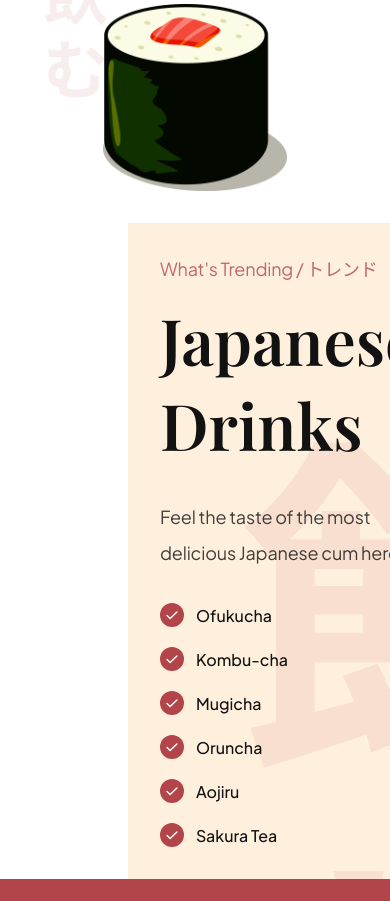
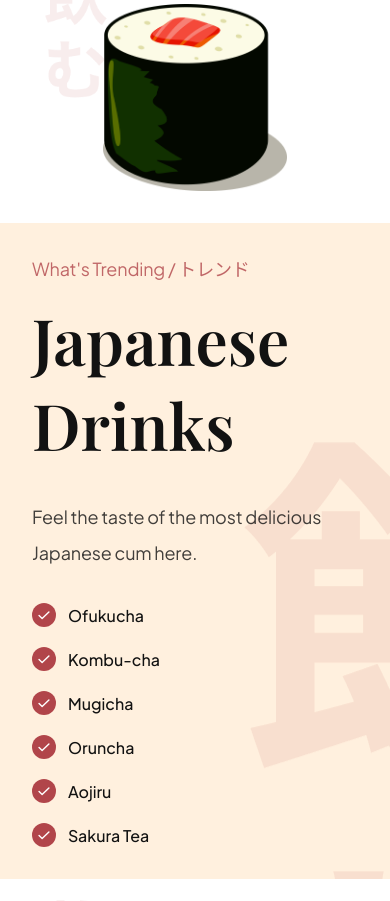
Before and after one commit to Osimitzu/sushiVanillaProject, a website built with Vite: page index.html in a window 390 px wide. Shown: the part 5171-6072 px from the top of the page. Built offline with nearby package versions, Linux system fonts and the light colour scheme.

Commit message:
responsive bug fixed

```diff
--- a/css/style.css
+++ b/css/style.css
@@ -303,7 +303,7 @@ a {
     flex-direction: column;
   }
 
-  .trending-drink {
+  .trending-drinks {
     flex-direction: column-reverse;
   }
 
```
